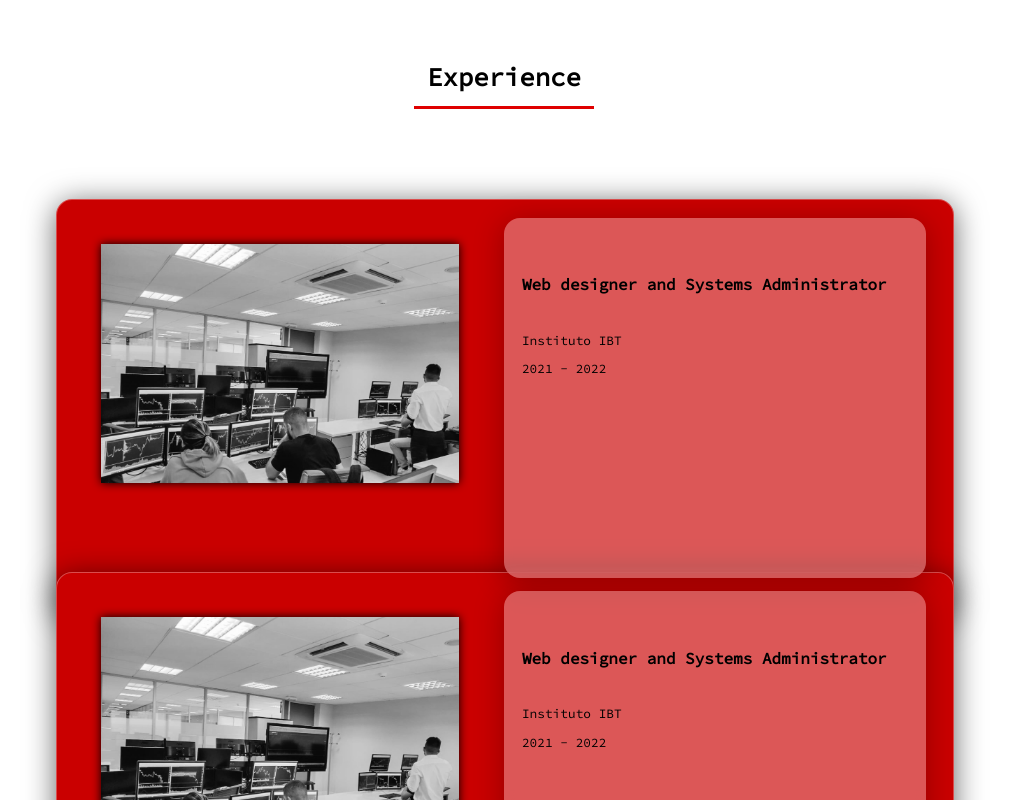
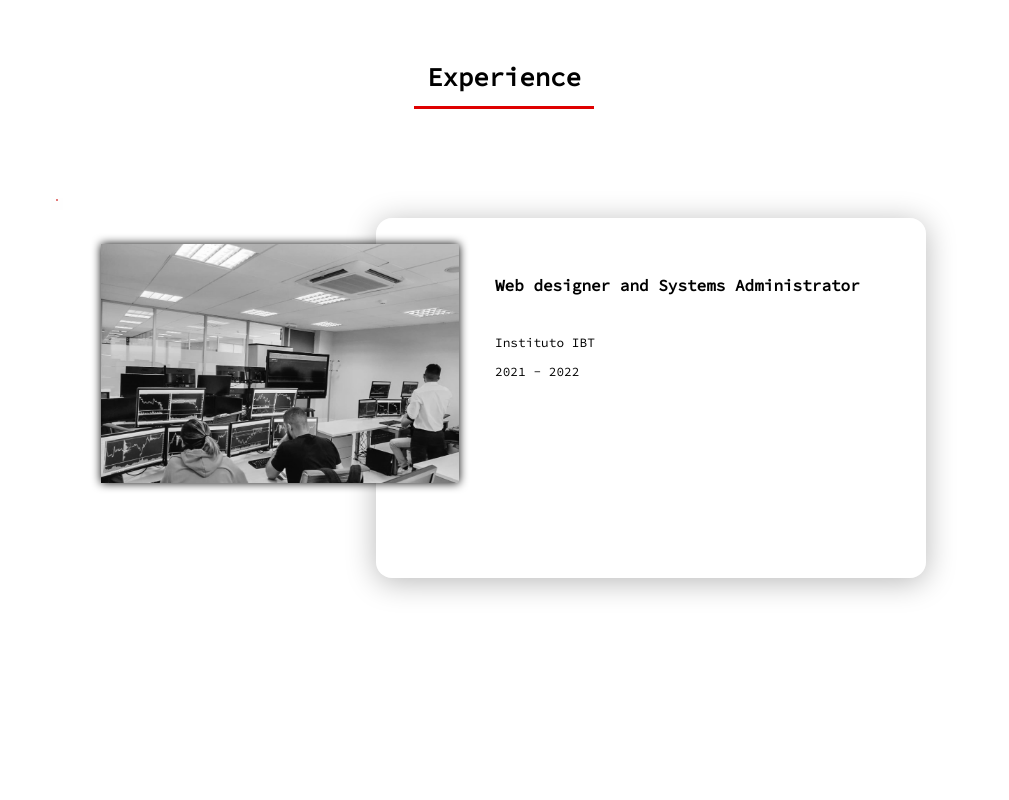
Before and after one commit to pacsanmanu/Portfolio, a plain HTML site: page index.html in a window 1280 px wide. Shown: the part 2000-2800 px from the top of the page, without its empty margins (136-1145 px from the left). After the commit the page ends 2611 px from the top, so only its background shows below. Drawn offline with nearby package versions, Linux system fonts and the light colour scheme.

Commit message:
Moving to home pc

```diff
--- a/estilos.css
+++ b/estilos.css
@@ -408,7 +408,7 @@ margin-left: 75%;
     border-bottom: solid 3px #df0000;
 }
 
-.experience-block{
+.experience-block1{
     margin-top: 7%;
     width: 70%;
     margin-left: auto;
@@ -416,7 +416,7 @@ margin-left: 75%;
     display: flex;
     }
 
-.experience-block img{
+.experience-block1 img{
     margin-top: 5%;
     width: 40%;
     margin-left: 5%;
@@ -427,12 +427,12 @@ margin-left: 75%;
 
 .glassmorphism-block{
     margin-top: 1.5%;
-    margin-left: 35%;
+    margin-left: 25%;
     z-index: -1;
     position: absolute;
     height: 45%;
-    width: 33%;
-    background: rgba(255, 255, 255, 0.342);
+    width: 43%;
+    background: rgba(255, 255, 255, 0.205);
     border-radius: 16px;
     box-shadow: 0 4px 30px rgba(0, 0, 0, 0.281);
     backdrop-filter: blur(5px);
@@ -440,10 +440,11 @@ margin-left: 75%;
 }
 
 .glassmorphism-block2{
+    transition: 1s;
+    width: 0px;
+    height: 0%;
     z-index: -2;
     position: absolute;
-    height: 52%;
-    width: 70%;
     background: rgb(202, 0, 0);
     border-radius: 16px;
     box-shadow: 0 4px 30px rgba(0, 0, 0, 0.596);
@@ -452,10 +453,16 @@ margin-left: 75%;
     border: 1px solid rgba(255, 255, 255, 0.3);
 }
 
+.experience-block1:hover .glassmorphism-block2{
+    height: 52%;
+    width: 70%;
+    transition: 1s;
+}
+
 .job{
     margin-top: 6%;
     width: 100%;
-    margin-left: 7%;
+    margin-left: 4%;
     font-size: 1vw;
 }
 
@@ -466,6 +473,10 @@ margin-left: 75%;
     padding-bottom: 5%;
 }
 
+.experience-block{
+    display: none;
+}
+
 #contacto{
     margin-top: 10%;
 }
--- a/index.html
+++ b/index.html
@@ -94,7 +94,7 @@
         </section>
         <section id="experience">
             <h1>Experience</h1>
-            <div class="experience-block">
+            <div class="experience-block1">
                 <img src="images/institutoibt.png" alt="institutoibt">
                 <div class="glassmorphism-block"></div>
                 <div class="glassmorphism-block2"></div>
```
